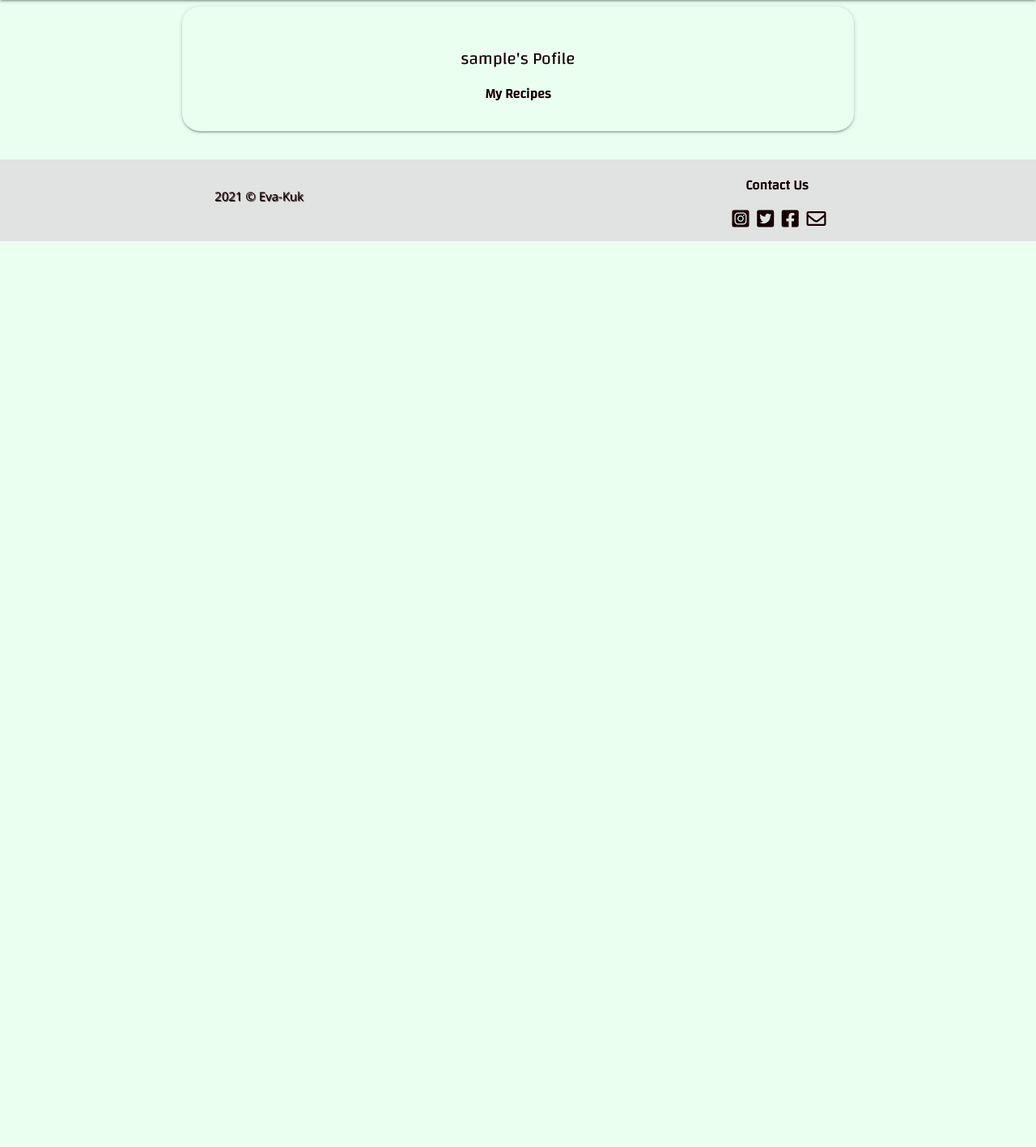
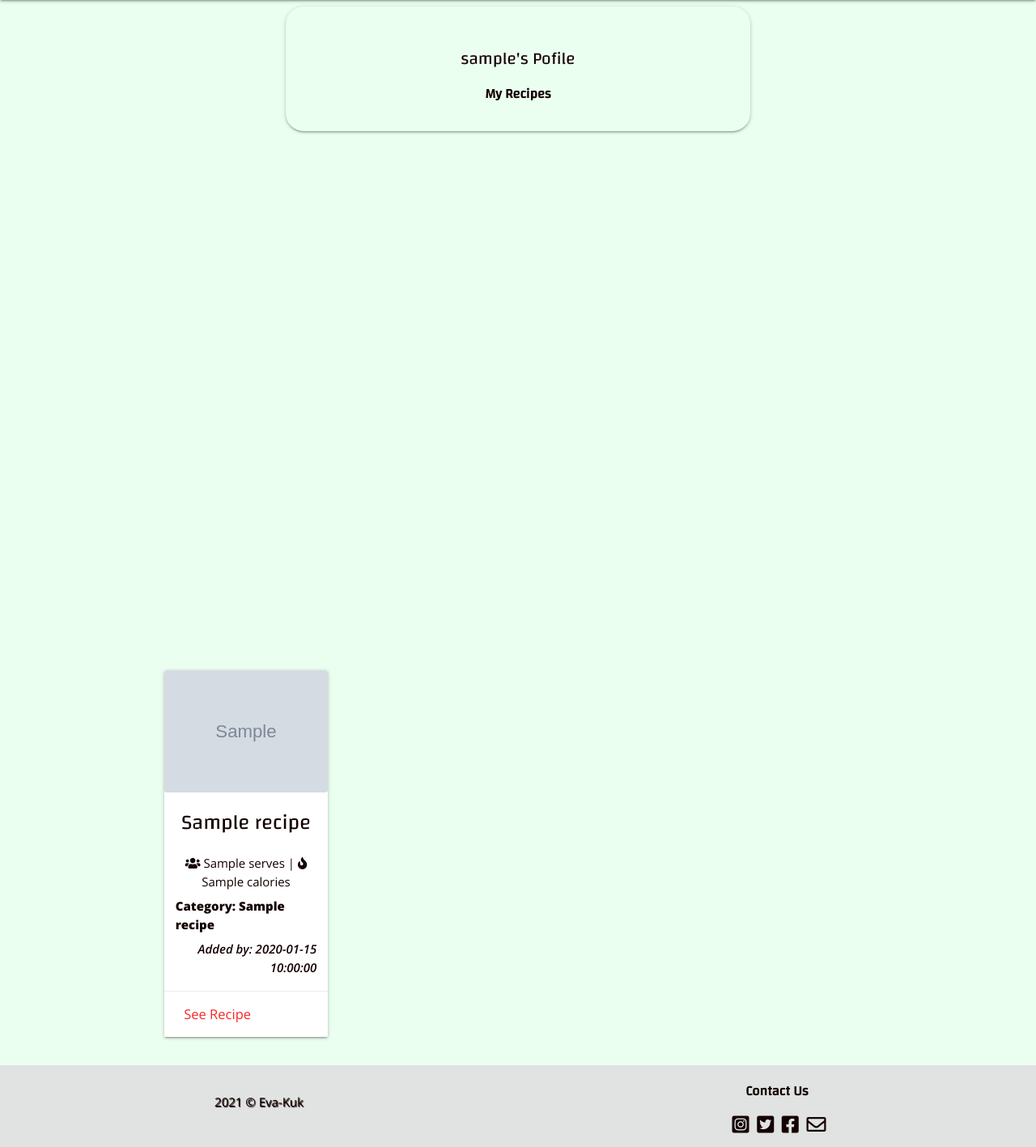
Before and after one commit to Eva-Kuk/smoothie-lovers, a Flask app: page /profile/1 in a window 1280 px wide. Shown: the part 64-1481 px from the top of the page at 81% size. Before the commit the page ends 362 px from the top, so only its background shows below. Run offline with Flask 2, Linux system fonts and the light colour scheme; the visitor is signed in with stand-in values (Sample User, id 1); grey boxes marked "Sample" are stand-in pictures; a database or web service that is not in the repository returns one stand-in record (values such as "Sample title"); some libraries are stand-ins or nearby versions.

Commit message:
feat:Add recipes added by the user to his profile

```diff
--- a/app.py
+++ b/app.py
@@ -117,13 +117,19 @@ def login():
 # Profile Username
 @app.route("/profile/<username>", methods=["GET", "POST"])
 def profile(username):
-    # grab the session user's name from database
+    # Get the session user's name from database
     username = mongo.db.users.find_one({
         "username": session["user"]})["username"]
+    categories = list(mongo.db.categories.find())
 
     # Once session['user] cookie is truthy return their profile page
     if session["user"]:
-        return render_template("profile.html", username=username)
+        recipes = list(mongo.db.recipes.find(
+            {"added_by": session["user"]}).sort("_id", -1))
+        print(recipes)
+        return render_template(
+            "profile.html", username=username,
+            recipes=recipes, categories=categories, title="Profile")
 
     return redirect(url_for("login"))
 
@@ -203,7 +209,7 @@ def delete_recipe(recipe_id):
     return redirect(url_for("get_recipes"))
 
 
-# Manage Categories
+# Manage Categories: only admin has access to this page
 @app.route("/get_categories")
 def get_categories():
     categories = list(mongo.db.categories.find().sort("name", 1))
--- a/templates/profile.html
+++ b/templates/profile.html
@@ -1,10 +1,12 @@
 {% extends "base.html" %}
 {% block content %}
 
+<section>
     <!--CREDIT: Card panel code customized from materializecss-->
     <!--CREDIT: Mini Project Task Manager and customized-->
+    <div class="container">
         <div class="row">
-    <div class="col s12 m8 offset-m2">
+            <div class="col s12 m8 offset-m2 height-size">
                 <div class="card-panel transparent">
                     <h3 class="center-align">
                         {{ username }}'s Pofile
@@ -13,4 +15,45 @@
                 </div>
             </div>
         </div>
+        <div class="row">
+        {% for recipe in recipes %}
+            <div class="col s12 m6 l4 xl3">
+                <div class="card hoverable">
+                    {% if recipe.image_url %}
+                    <img class="single-recipe-image" src="{{ recipe.image_url }}" alt="{{ recipe.name }}" />
+                    {% else %}
+                    <img class="single-recipe-image" src="{{ url_for('static', filename='images/image-replacement.jpg') }}"
+                    alt="Replacement image" />
+                    {% endif %}
+                    <span class="card-title center-align">
+                    <h3 class="title-font">{{ recipe.name }}</h3>
+                    </span>
+                    <div class="card-content">
+                    <!-- Recipe Serves, Calories Per Serving, Category, Added By -->
+                    <p class="center-align">
+                        <i class="fas fa-users tooltipped" data-position="left" data-tooltip="Serves"></i> {{ recipe.serves }} |
+                        <i class="fas fa-fire tooltipped" data-position="right" data-tooltip="Calories per serve"></i>
+                        {{ recipe.calories }}
+                    </p>
+                    <p class="category-font">
+                        Category: {{ recipe.category_name }}
+                    </p>
+                    <p class="right-align added-font">
+                        <em>Added by: {{ recipe.added_by }}</em>
+                    </p>
+                    </div>
+                    <div class="card-action">
+                    <a href="{{ url_for('recipe', recipe_id=recipe._id) }}" class="see-recipe-font">See Recipe</a>
+                    {% if session.user|lower == recipe.added_by|lower %}
+                    <a href="{{ url_for('delete_recipe', recipe_id=recipe._id)}}"
+                        class="btn-small remove-list-item  ">Delete</a>
+                    <a href="{{ url_for('edit_recipe', recipe_id=recipe._id)}}" class="btn-small add-list-item  ">Edit</a>
+                    {% endif %}
+                    </div>
+                </div>
+            </div>
+        {% endfor %}
+        </div>
+    </div>
+</section>
 {% endblock %}
```
Lines whose indentation alone changed are shown as unchanged.
